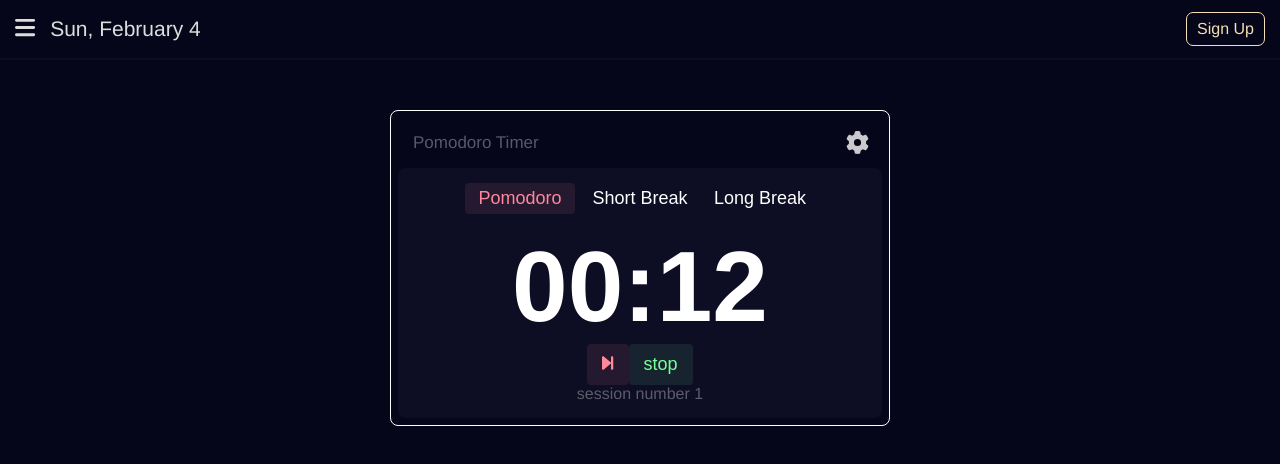
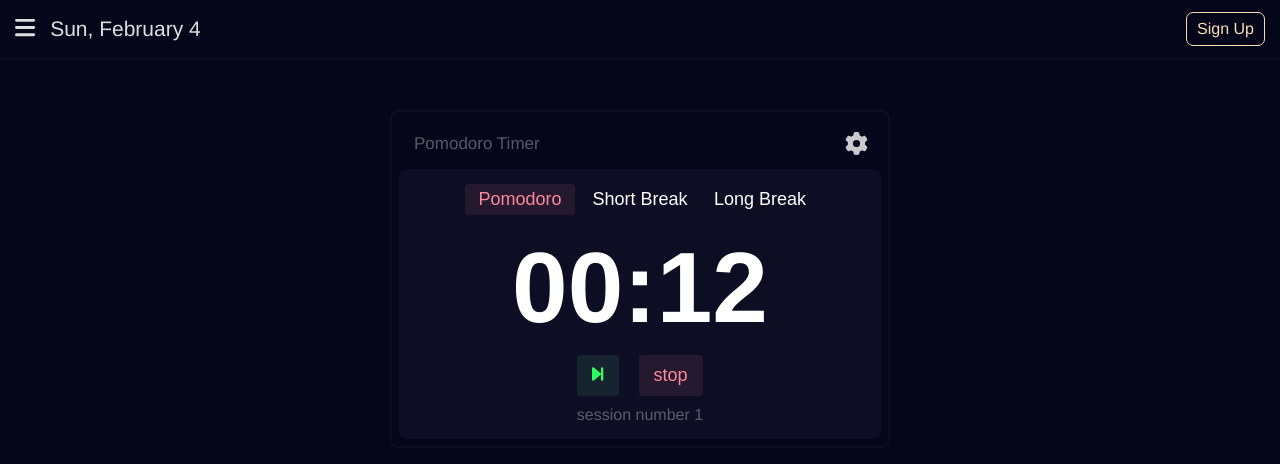
Before and after one commit to trisDeveloper/focusty, a Vue app in the folder frontend/: page /pomodoro in a window 1280 px wide. Shown: the top 464 px of the page. Built offline with nearby package versions, Linux system fonts and the light colour scheme; what v-calendar would draw is missing.

Commit message:
Added hover effect to buttons and input fields for better visual feedback. Also implemented onchange event handling for input fields in settings to stop the timer when values are changed.

```diff
--- a/frontend/src/views/pomodoroView.vue
+++ b/frontend/src/views/pomodoroView.vue
@@ -121,20 +121,30 @@ onUnmounted(() => {
       <div class="time">
         <div>
           <label for="work-duration">Focus</label>
-          <input type="number" id="work-duration" v-model="focus.duration" />
+          <input type="number" id="work-duration" v-model="focus.duration" @change="stopTimer" />
         </div>
         <div>
           <label for="break-duration">Break</label>
-          <input type="number" id="break-duration" v-model="shortBreak.duration" />
+          <input
+            type="number"
+            id="break-duration"
+            v-model="shortBreak.duration"
+            @change="stopTimer"
+          />
         </div>
         <div>
           <label for="long-duration">Long Break</label>
-          <input type="number" id="long-duration" v-model="longBreak.duration" />
+          <input
+            type="number"
+            id="long-duration"
+            v-model="longBreak.duration"
+            @change="stopTimer"
+          />
         </div>
       </div>
       <div class="interval">
         <label for="longInterval">Long Break interval</label>
-        <input type="number" id="longInterval" v-model="longInterval" />
+        <input type="number" id="longInterval" v-model="longInterval" @change="stopTimer" />
       </div>
     </div>
     <div class="timer">
@@ -161,7 +171,7 @@ onUnmounted(() => {
   margin: 10px auto;
   position: relative;
   max-width: 500px;
-  border: 1px solid;
+  border: 2px solid rgba(255, 255, 255, 0.031372549);
   border-radius: 8px;
   padding: 7px;
   margin-top: 50px;
@@ -282,10 +292,15 @@ onUnmounted(() => {
     border-radius: 4px;
     font-size: 18px;
     padding: 10px 15px;
+    margin: 10px;
     white-space: nowrap;
-
-    color: #ff889c;
-    background: #ff889c18;
+    color: #2dff61;
+    background: #79ff9a18;
+    transition: all 0.3s ease-in;
+    &:hover {
+      background: #64ff8b3d;
+      box-shadow: 0px 0px 8px #4fff7b40;
+    }
   }
 
   .stop {
@@ -293,12 +308,17 @@ onUnmounted(() => {
     overflow: hidden;
     background: transparent;
     border-radius: 4px;
+    margin: 10px;
     font-size: 18px;
     padding: 10px 15px;
     white-space: nowrap;
-
-    color: #79ff9a;
-    background: #79ff9a18;
+    color: #ff889c;
+    background: #ff889c18;
+    transition: all 0.3s ease-in;
+    &:hover {
+      background: #ff819638;
+      box-shadow: 0px 0px 8px #ff819648;
+    }
   }
 }
 </style>
```
